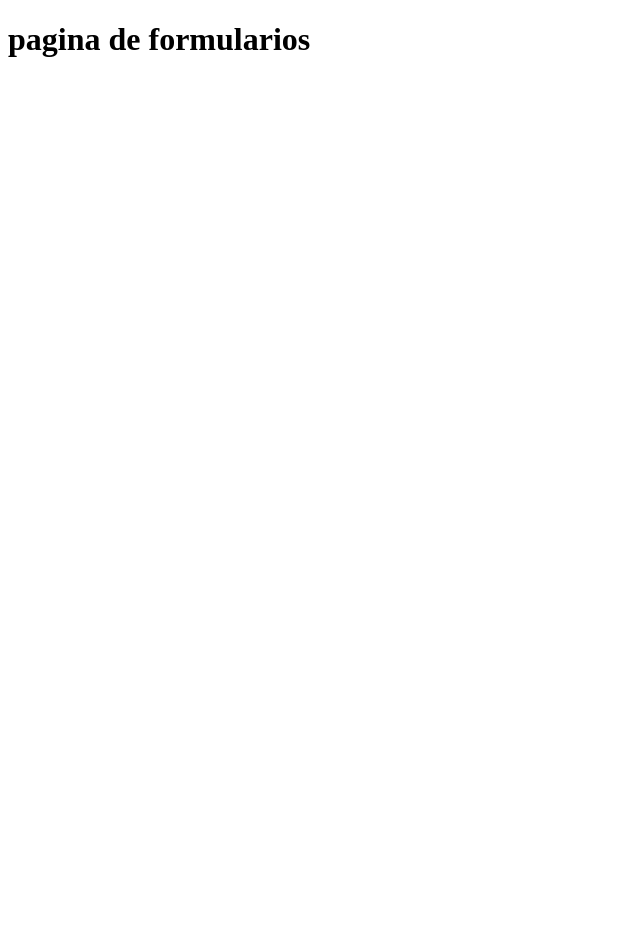
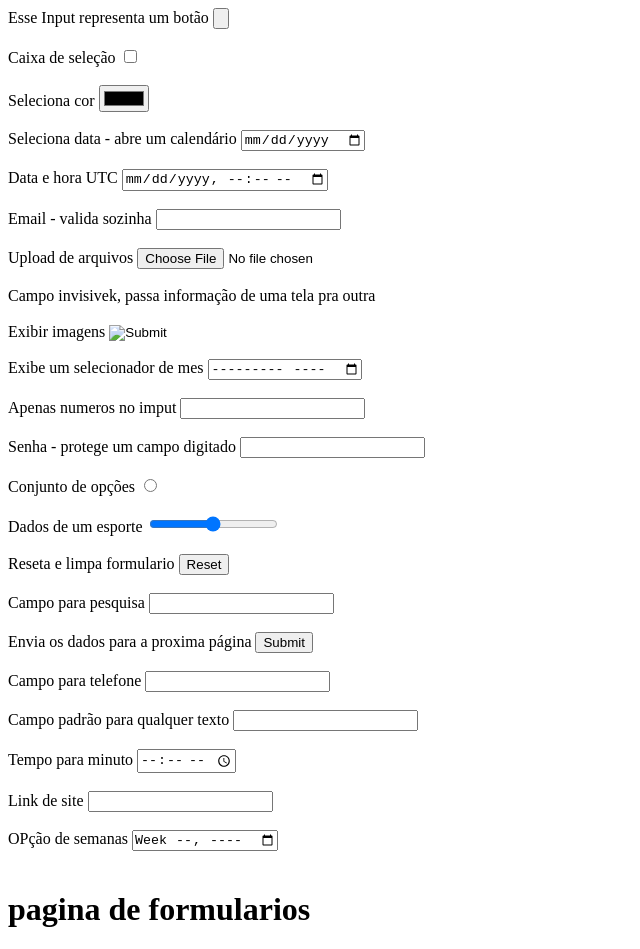
Before and after one commit to veronicaaf/PW1B2025, a plain HTML site: page formulario.html in a window 1280 px wide. Shown: the whole page, without its empty margins (0-640 px from the left). Before the commit the page ends 800 px from the top, so only its background shows below. Drawn offline with Linux system fonts and the light colour scheme.

Commit message:
Fiz o preencchimento do formulario

```diff
--- a/formulario.html
+++ b/formulario.html
@@ -5,6 +5,117 @@
     <meta http-equiv="X-UA-Compatible" content="IE=edge">
     <meta name="viewport" content="width=device-width, initial-scale=1.0">
     <title> Pagina de formularios </title>
+
+    <label>Esse Input representa um botão</label>
+    <input type="button">
+    <br/>
+    <br/>
+
+    <label>Caixa de seleção</label>
+    <input type="checkbox">
+    <br/>
+    <br/>
+
+<label>Seleciona cor</label>
+    <input type="color">
+    <br/>
+    <br/>
+
+    <label>Seleciona data - abre um calendário</label>
+    <input type="date">
+    <br/>
+    <br/>
+
+    <label>Data e hora  UTC </label>
+    <input type="datetime-local">
+    <br/>
+    <br/>
+
+    <label>Email - valida sozinha</label>
+    <input type="email">
+    <br/>
+    <br/>
+
+    <label>Upload de arquivos</label>
+    <input type="file">
+    <br/>
+    <br/>
+
+    <label>Campo invisivek, passa informação de uma tela pra outra </label>
+    <input type="hidden">
+    <br/>
+    <br/>
+
+    <label>Exibir imagens</label>
+    <input type="image">
+    <br/>
+    <br/>
+
+    <label>Exibe um selecionador de mes</label>
+    <input type="month">
+    <br/>
+    <br/>
+
+    <label>Apenas numeros no imput</label>
+    <input type="number">
+    <br/>
+    <br/>
+
+    <label>Senha - protege um campo digitado</label>
+    <input type="password">
+    <br/>
+    <br/>
+
+    <label>Conjunto de opções</label>
+    <input type="radio">
+    <br/>
+    <br/>
+
+    <label>Dados de um esporte</label>
+    <input type="range">
+    <br/>
+    <br/>
+
+    <label>Reseta e limpa formulario</label>
+    <input type="reset">
+    <br/>
+    <br/>
+
+    <label>Campo para pesquisa</label>
+    <input type="search">
+    <br/>
+    <br/>
+
+    <label>Envia os dados para a proxima página</label>
+    <input type="submit">
+    <br/>
+    <br/>
+
+    <label>Campo para telefone</label>
+    <input type="tel">
+    <br/>
+    <br/>
+
+    <label>Campo padrão para qualquer texto</label>
+    <input type="text">
+    <br/>
+    <br/>
+
+    <label>Tempo para minuto</label>
+    <input type="time">
+    <br/>
+    <br/>
+
+    <label>Link de site</label>
+    <input type="url">
+    <br/>
+    <br/>
+
+    <label>OPção de semanas</label>
+    <input type="week">
+    <br/>
+    <br/>
+
 </head>
 <body>
    <h1> pagina de formularios </h1>
```
